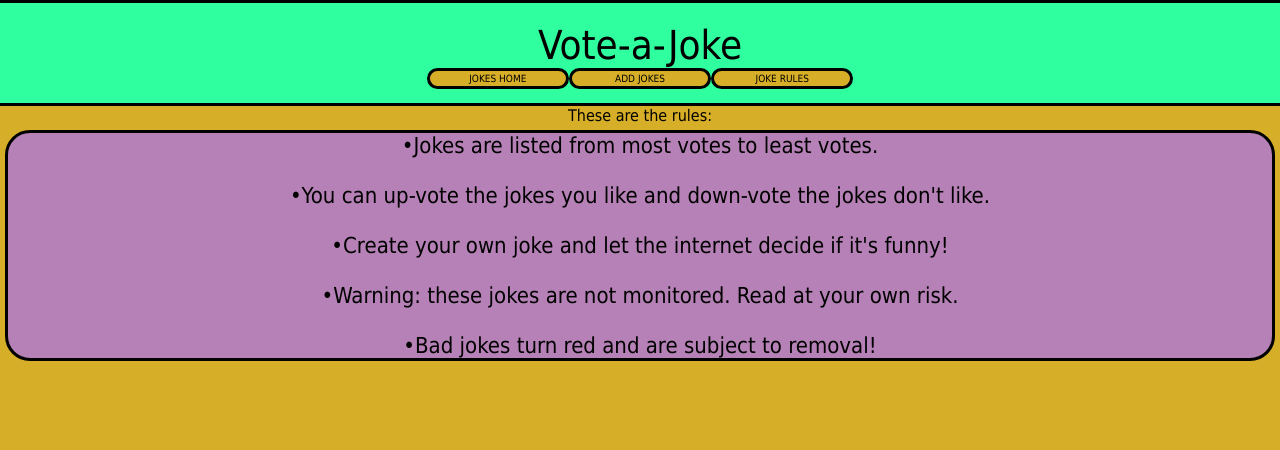
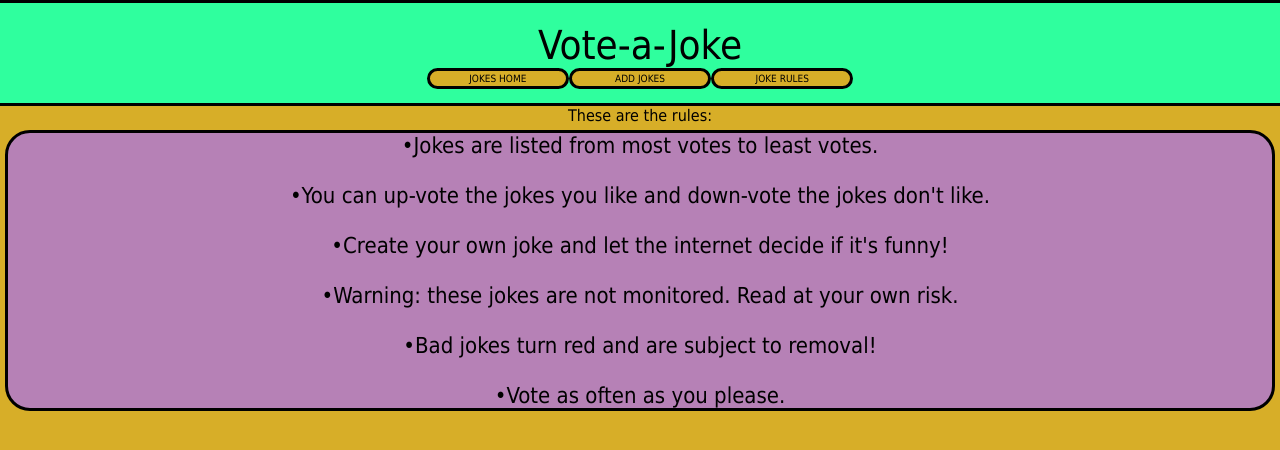
Before and after one commit to michaeljgrieshaber/Code-Jokes, a React (Create React App) app in the folder client/: page /Rules in a window 1280 px wide. Shown: the top 450 px of the page. Built offline with nearby package versions, Linux system fonts and the light colour scheme; no server answers.

Commit message:
more rules

```diff
--- a/client/src/Components/Rules.jsx
+++ b/client/src/Components/Rules.jsx
@@ -20,6 +20,9 @@ export default function Rules() {
         <br />
         <br />
         •Bad jokes turn red and are subject to removal!
+        <br />
+        <br />
+        •Vote as often as you please.
       </div>
     </div>
   );
```
